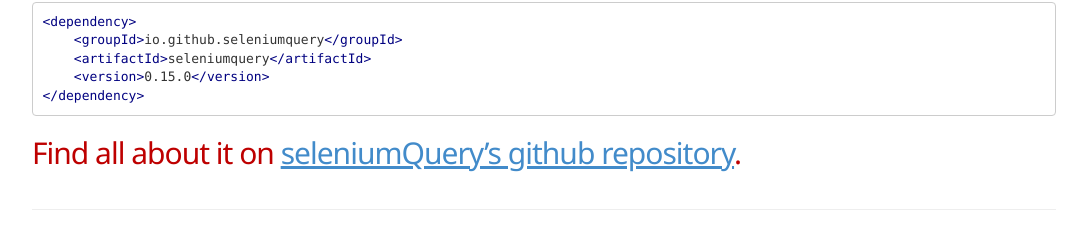
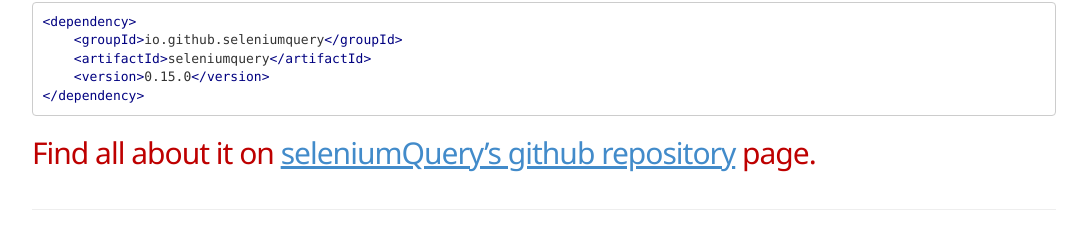
Before and after one commit to seleniumQuery/seleniumquery.github.io, a Jekyll site: the page built from index.html, in a window 1280 px wide. Shown: the part 1440-1667 px from the top of the page, without its empty margins (96-1183 px from the left). Built offline with Jekyll 4.4.1, drawn with Linux system fonts in a browser that asks for light colours; the list of posts is cut into pages by our own code.

Commit message:
Update 2014-05-21-seleniumQuery.md

````diff
--- a/_posts/2014-05-21-seleniumQuery.md
+++ b/_posts/2014-05-21-seleniumQuery.md
@@ -80,4 +80,4 @@
 </dependency>
 ```
 
-## Find all about it on [seleniumQuery's github repository](https://github.com/seleniumQuery/seleniumQuery).
+## Find all about it on [seleniumQuery's github repository](https://github.com/seleniumQuery/seleniumQuery) page.
````
